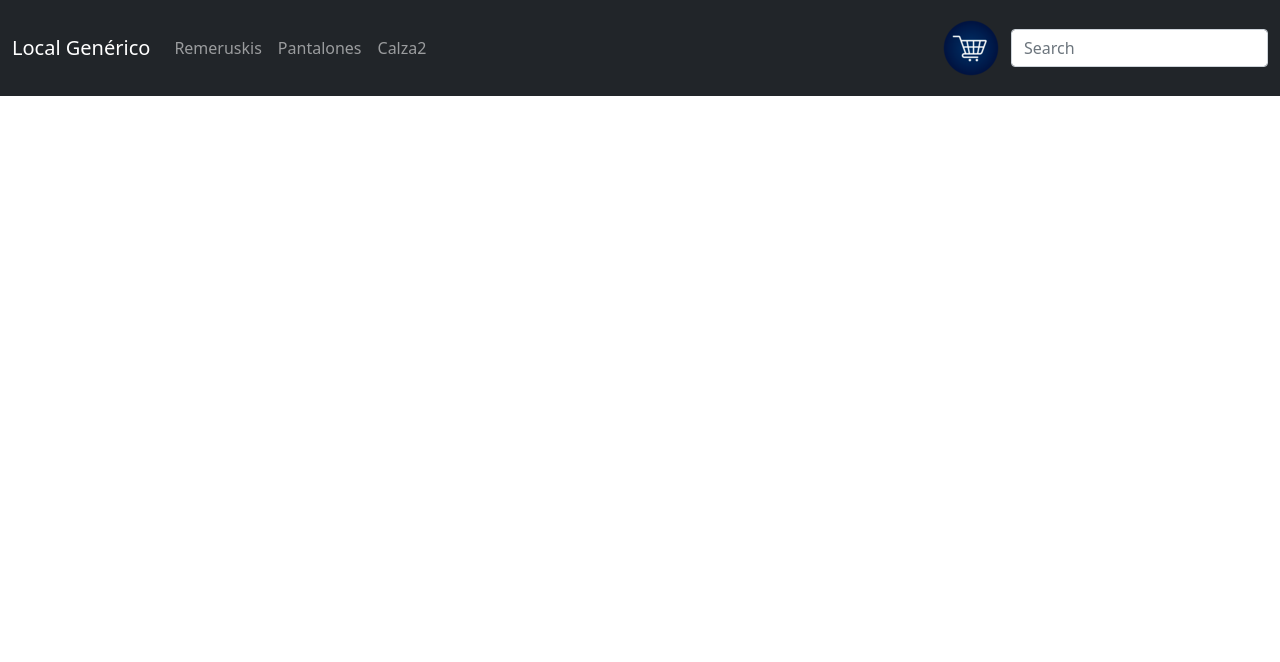
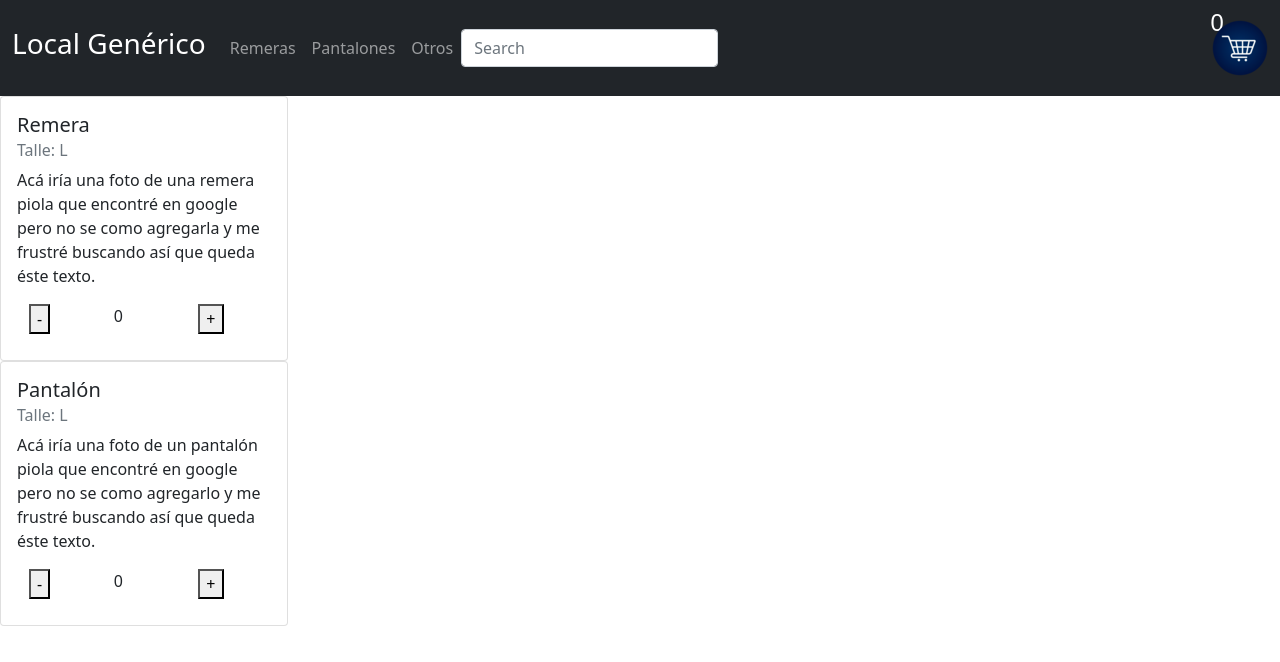
Before and after one commit to BelialDaNoS/ReactLauty, a React (Create React App) app: page / in a window 1280 px wide. Shown: the top 662 px of the page. Built offline with nearby package versions, Linux system fonts and the light colour scheme.

Commit message:
4 y 5 entrega?

```diff
--- a/package.json
+++ b/package.json
@@ -9,6 +9,7 @@
     "bootstrap": "^5.1.3",
     "jquery": "^3.6.0",
     "react": "^17.0.2",
+    "react-bootstrap": "^2.0.4",
     "react-dom": "^17.0.2",
     "react-scripts": "5.0.0",
     "web-vitals": "^2.1.2"
--- a/src/App.js
+++ b/src/App.js
@@ -1,9 +1,13 @@
 import "bootstrap/dist/css/bootstrap.min.css";
+import ItemListContainer from "./components/ItemListContainer";
 import NavBar from "./components/NavBar";
 
 function App(){
   return(
-    <NavBar/>
+    <div className="App">
+      <NavBar/>
+      <ItemListContainer />
+    </div>
   );
 }
 
--- a/src/components/CartWidget.js
+++ b/src/components/CartWidget.js
@@ -1,10 +1,13 @@
 const carro = require("./carro.png");
 
-const CartWidget = () => {
+const CartWidget = ({compra}) => {
+
   return (
-    <div>
-        <img src={carro}/>
-    </div>
+
+        <div className="d-flex justify-content-end">
+          <h4 className="row text-white">{compra}</h4>
+          <img src={carro} className="row"/>
+        </div>
   )
 }
 
--- /dev/null
+++ b/src/components/ItemListContainer.js
@@ -0,0 +1,33 @@
+import { Card } from "react-bootstrap";
+import Venta from "./Venta";
+
+function ItemListContainer(){
+
+    return (
+    <div>
+        <Card style={{ width: '18rem' }}>
+        <Card.Body>
+            <Card.Title> Remera </Card.Title>
+            <Card.Subtitle className="mb-2 text-muted">Talle: L</Card.Subtitle>
+            <Card.Text>
+                Acá iría una foto de una remera piola que encontré en google pero no se como agregarla y me frustré buscando así que queda éste texto.
+            </Card.Text>
+            <Venta/>
+        </Card.Body>
+        </Card>
+
+        <Card style={{ width: '18rem' }}>
+        <Card.Body>
+            <Card.Title> Pantalón </Card.Title>
+            <Card.Subtitle className="mb-2 text-muted">Talle: L</Card.Subtitle>
+            <Card.Text>
+                Acá iría una foto de un pantalón piola que encontré en google pero no se como agregarlo y me frustré buscando así que queda éste texto.
+            </Card.Text>
+            <Venta/>
+        </Card.Body>
+        </Card>
+    </div>
+    )
+  }
+
+  export default ItemListContainer;
--- a/src/components/NavBar.js
+++ b/src/components/NavBar.js
@@ -1,61 +1,34 @@
 import CartWidget from "./CartWidget"
-
+import { Navbar } from "react-bootstrap";
+import { Container } from "react-bootstrap";
+import { Nav } from "react-bootstrap";
 
 
 function NavBar() {
     return (
-
-
-    <div className='App'>
-    <nav className="navbar navbar-expand-lg navbar-dark bg-dark" aria-label="Fifth navbar example">
-    <div className="container-fluid">
-      <a className="navbar-brand" href="#">Local Genérico</a>
-      <button className="navbar-toggler" type="button" data-bs-toggle="collapse" data-bs-target="#navbarsExample05" aria-controls="navbarsExample05" aria-expanded="true" aria-label="Toggle navigation">
-        <span className="navbar-toggler-icon"></span>
-      </button>
-
-      <div className="navbar-collapse collapse show" id="navbarsExample05">
-        <ul className="navbar-nav me-auto mb-2 mb-lg-0">
-        <li className="nav-item">
-            <a className="nav-link" href="#">Remeruskis</a>
-          </li>
-          <li className="nav-item">
-            <a className="nav-link" href="#">Pantalones</a>
-          </li>
-          <li className="nav-item">
-            <a className="nav-link" href="#">Calza2</a>
-          </li>
-
-
-          {/* <li className="nav-item dropdown">
-            <a className="nav-link dropdown-toggle" href="#" id="dropdown05" data-bs-toggle="dropdown" aria-expanded="false">Dropdown</a>
-            <ul className="dropdown-menu" aria-labelledby="dropdown05">
-              <li><a className="dropdown-item" href="#">Action</a></li>
-              <li><a className="dropdown-item" href="#">Another action</a></li>
-              <li><a className="dropdown-item" href="#">Something else here</a></li>
-            </ul>
-          </li> */}
-
-
-        </ul>
-        <CartWidget/>
+      <Navbar variant="dark" bg="dark" expand="sm">
+      <Container fluid>
+      <Navbar.Brand href="#home"><h3>Local Genérico</h3></Navbar.Brand>
+      <Navbar.Toggle aria-controls="navbar-dark-example" />
+      <Navbar.Collapse id="navbar-dark-example">
+        <Nav>
+          <Nav.Item>
+            <Nav.Link href="/home">Remeras</Nav.Link>
+          </Nav.Item>
+          <Nav.Item>
+            <Nav.Link href="/home">Pantalones</Nav.Link>
+          </Nav.Item>
+          <Nav.Item>
+            <Nav.Link href="/home">Otros</Nav.Link>
+          </Nav.Item>
+        </Nav>
         <form>
           <input className="form-control" type="text" placeholder="Search" aria-label="Search"/>
-          </form>
-      </div>
-    </div>
-  </nav>
-
-
-
-
-
-
-
-
-
-
-      </div>
+        </form>
+      </Navbar.Collapse>
+      <CartWidget compra={0} />
+    </Container>
+  </Navbar>
     );
   }
 
--- /dev/null
+++ b/src/components/Venta.js
@@ -0,0 +1,37 @@
+import React, { useState } from 'react';
+import { Container } from 'react-bootstrap';
+import { Col } from 'react-bootstrap';
+import { Row } from 'react-bootstrap';
+
+function Venta() {
+  const [cantidad, setCount] = useState(0);
+
+  return (
+
+  <Container>
+    <Row>
+      <Col>
+        <button onClick={() => setCount(cantidad - 1)}>
+          -
+        </button>
+      </Col>
+      <Col>
+        <p>{cantidad}</p>
+      </Col>
+      <Col>
+        <button onClick={() => setCount(cantidad + 1)}>
+          +
+        </button>
+      </Col>
+    </Row>
+  </Container>
+
+
+
+
+
+
+  );
+}
+
+export default Venta;
```
Also changed, not shown: 1 other file (tests, documents, lock files or other folders).
